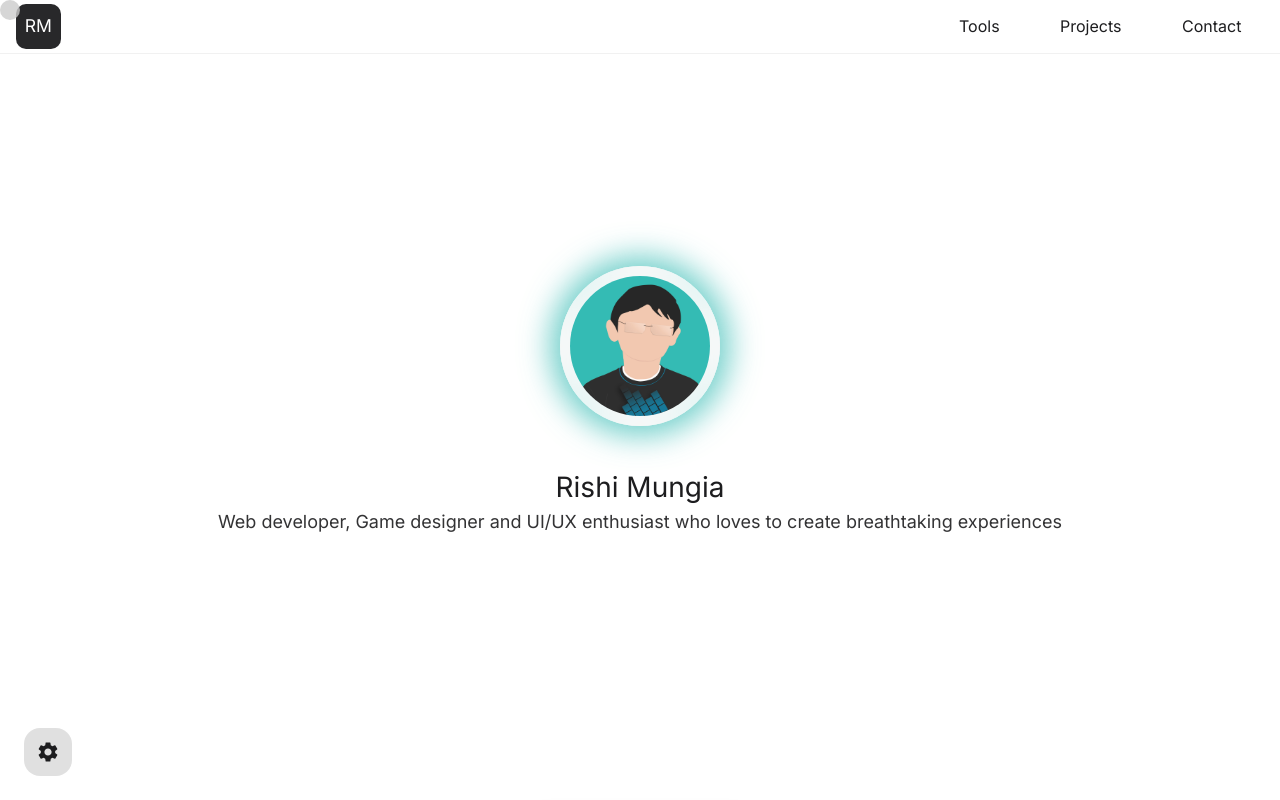
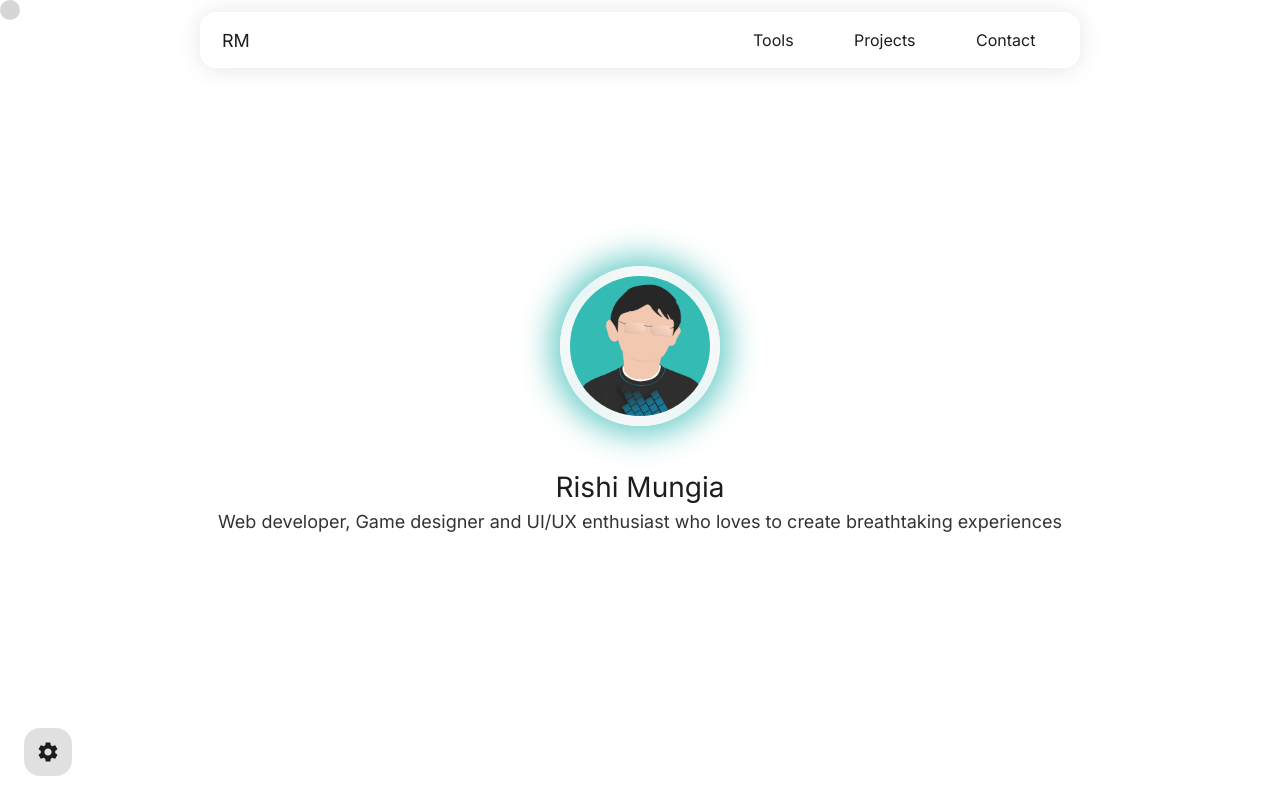
Before and after one commit to rishimungia/portfolio, a Next.js app: page / in a window 1280 px wide. Shown: the top 800 px of the page. Built offline with nearby package versions, Linux system fonts and the light colour scheme.

Commit message:
UI updates

```diff
--- a/src/app/globals.scss
+++ b/src/app/globals.scss
@@ -73,14 +73,14 @@ p, h1, h2, h3, h4, h5, h6 {
   --op-text: #FFFFFF;
   color: var(--text-color);
 
-  --border: hsla(0, 0%, 89%, 0.5);
-  --glass-color: 0, 0%, 100%;
+  --border: hsla(0, 0%, 100%, 0.35);
+  --glass-color: 0, 0%, 85%;
   --glass-filter: blur(20px) saturate(180%);
 }
 
 [data-theme="dark"] {
-  --bg-color: hsl(0, 0%, 6%);
-  --bg-color-dull: hsl(0, 0%, 0%);
+  --bg-color: #0f0f0f;
+  --bg-color-dull: #000000;
   --card-hover-bg: hsl(0, 0%, 25%);
   background: hsl(0, 0%, 0%);
 
@@ -89,6 +89,7 @@ p, h1, h2, h3, h4, h5, h6 {
   color: var(--text-color);
 
   --border: hsla(0, 0%, 20%, 0.5);
+  --glass-gradient: linear-gradient(-15deg, hsla(0, 0%, 6%, 0.5) 0%, hsla(0, 0%, 15%, 0.5) 100%);
   --glass-color: 0, 0%, 6%;
   --glass-filter: blur(20px) saturate(180%);
 }
--- a/src/app/page.js
+++ b/src/app/page.js
@@ -11,6 +11,7 @@ import Footer from "@/components/Footer/Footer";
 
 import profile from '../../public/images/profile.jpg';
 import techStack from '../../public/images/tech-stack.png';
+import techStackCover from '../../public/images/tech-stack-cover.png';
 import creativeApps from '../../public/images/creative-apps.png';
 
 import projectsData from "@/utils/projectData";
@@ -62,8 +63,8 @@ export default function Home() {
               <FlipCard
                 primaryContent={
                   <div className={styles.techApps}>
-                    <Image src={techStack} />
-                    <p>Adaptive Tech Stack</p>
+                    <Image src={techStackCover} />
+                    {/* <p>Adaptive Tech Stack</p> */}
                   </div>
                 }
               />
--- a/src/components/FlipCard/FlipCard.js
+++ b/src/components/FlipCard/FlipCard.js
@@ -45,7 +45,7 @@ export default function FlipCard({ primaryContent, secondaryContent, primaryBg,
                 opacity: 1,
                 transform: `rotate${rotateAxis}(0deg)`
             });
-            setZIndex(5);
+            setZIndex(15);
             setLastScrollAmount(window.scrollY);
             setTimeout(() => {
                 setPrimaryStyles({
--- a/src/components/FlipCard/FlipCard.module.scss
+++ b/src/components/FlipCard/FlipCard.module.scss
@@ -1,7 +1,7 @@
 .bgOverlay {
     position: fixed;
     inset: 0 0;
-    z-index: 5;
+    z-index: 10;
 
     width: 100vw;
     height: 100vh !important;
--- a/src/components/Navbar/Navbar.module.scss
+++ b/src/components/Navbar/Navbar.module.scss
@@ -1,43 +1,35 @@
 .navbar {
     position: fixed;
-    inset: 0 0;
+    inset: 0.75rem 50%;
+    transform: translateX(-50%);
 
-    width: 100%;
-    height: 3.4rem;
+    width: min(55rem, 95vw);
+    height: 3.5rem;
 
-    padding: 0.25rem 1rem;
+    padding: 0rem 1.25rem;
 
-    background: hsla(var(--glass-color), 0.7);
+    background: hsla(var(--glass-color), 0.5);
+    background: var(--glass-gradient);
     backdrop-filter: var(--glass-filter);
-    border-bottom: 1px solid var(--border);
+    border: 2px solid var(--border);
+    border-radius: 1rem;
+
+    box-shadow: 0px 1px 25px hsla(0, 0%, 0%, 0.1);
 
     display: flex;
     align-items: center;
     justify-content: space-between;
 
-
     z-index: 10;
 
     .navLogo {
-        font-size: 1.1rem;
-        color: var(--bg-color);
+        font-size: 1.125rem;
+        color: var(--text-color);
         text-align: center;
-        line-height: 2.8rem;
         text-decoration: none;
-
-        height: 2.8rem;
-        aspect-ratio: 1;
-
-        border-radius: 10px;
-        background: var(--text-color);
-        opacity: 0.95;
     }
 
     .navLinks {
-        height: 100%;
-        box-sizing: border-box;
-        padding: 0.25rem 0;
-        float: right;
         display: flex;
         gap: 1rem;
     }
--- a/src/components/ProjectCard/ProjectCard.module.scss
+++ b/src/components/ProjectCard/ProjectCard.module.scss
@@ -104,11 +104,11 @@
         background: var(--card-hover-bg);
 
         .image {
-            filter: drop-shadow(0px 0px 1px hsla(0, 0%, 15%, 0.5));
+            filter: drop-shadow(0px 0px 5px hsla(0, 0%, 15%, 0.25));
         }
 
         .bgImage {
-            opacity: 0.5;
+            opacity: 0.35;
         }
 
         .cursorSpot {
@@ -116,8 +116,8 @@
         }
 
         .info .techContainer .techChip {
-            border-color: transparent;
-            background: hsla(0, 0%, 100%, 0.25);
+            border-color: hsla(0, 0%, 80%, 0.25);
+            background: hsla(0, 0%, 100%, 0.15);
         }
     }
 }
--- a/src/components/ProjectScreen/ProjectScreen.js
+++ b/src/components/ProjectScreen/ProjectScreen.js
@@ -1,4 +1,5 @@
 import Image from 'next/image';
+import { useEffect } from 'react';
 
 import styles from './ProjectScreen.module.scss';
 
@@ -9,6 +10,16 @@ import projectsData from '@/utils/projectData';
 
 export default function ProjectScreen ({ projectScreen, setProjectScreen }) {
     const data = projectsData[projectScreen?.id];
+
+    useEffect(() => {
+        if (projectScreen?.isOpen) {
+            document.body.style.overflow = 'hidden';
+        } else {
+            setTimeout(() => {
+                document.body.style.overflow = 'unset';
+            }, 300)
+        }
+    }, [projectScreen])
 
     return (
         <div
--- a/src/components/ProjectScreen/ProjectScreen.module.scss
+++ b/src/components/ProjectScreen/ProjectScreen.module.scss
@@ -18,13 +18,6 @@
     transition: opacity 0.3s ease-in-out;
 
     z-index: 20;
-
-    /* Hide scrollbar */
-    &::-webkit-scrollbar {
-        display: none;
-    }
-    -ms-overflow-style: none;  /* IE and Edge */
-    scrollbar-width: none;  /* Firefox */
 
     --side-padding: min(5rem, 5vw);
 
```
Also changed, not shown: public/images/tech-stack-cover.png (added).
